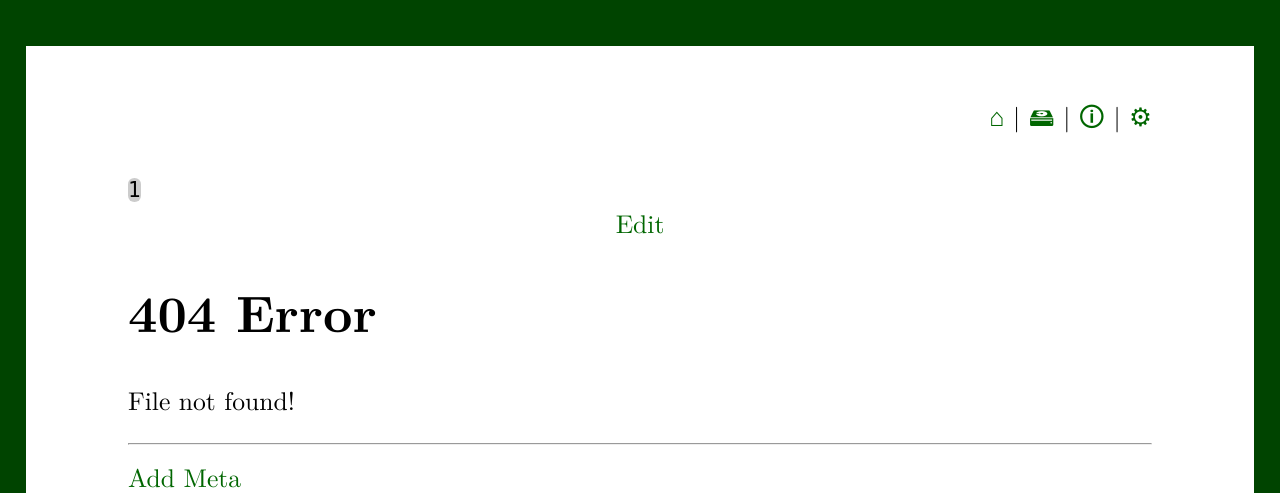
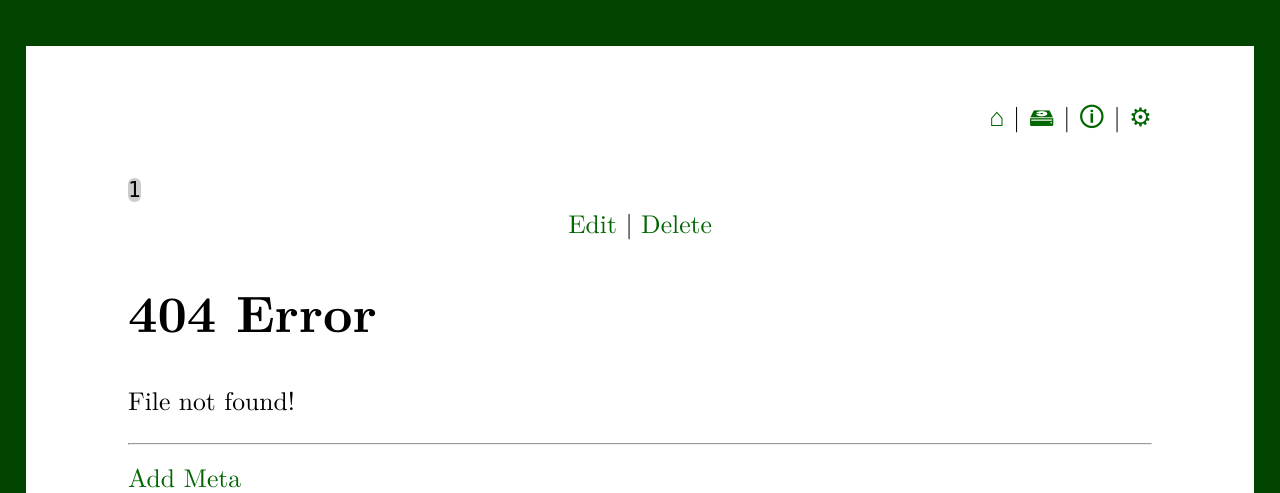
Before and after one commit to polarwinkel/PolarCloud, a Flask app: page /1 in a window 1280 px wide. Shown: the top 493 px of the page. Run offline with Flask 2, Linux system fonts and the light colour scheme.

Commit message:
added delete-option

```diff
--- a/app.py
+++ b/app.py
@@ -148,11 +148,14 @@ def updateSettings():
     content = 'ok'
     return content
 
-@app.route('/_delete', methods=['DELETE'])
+@app.route('/_delete/<path:path>', methods=['DELETE'])
 # TODO
-def deletePage():
-    result = 'TODO'
-    return result
+def deletePage(path):
+    if os.path.exists(folder+'/'+path):
+        os.remove(folder+'/'+path)
+        return '0'
+    else:
+        return 'ERROR: file not found!'
 
 @app.errorhandler(404)
 def error_not_found(error):
--- a/templates/page.html
+++ b/templates/page.html
@@ -3,7 +3,8 @@
 {% block content %}
 <code>{{ path }}</code>
 <nav id="pagenav">
-    <a onclick="edit()">Edit</a>
+    <a onclick="edit()">Edit</a> |
+    <a onclick="pa.boolean('! ACHTUNG !<br />Wirklich löschen?', 'delete');">Delete</a>
 </nav>
 <div id="content">
 {{ content|safe }}
@@ -12,11 +13,14 @@
     <p>Loading meta-information...</p>
 </div>
 
+<script src="{{ relroot }}_static/polalert.js"></script>
 <script>
     var path = '{{ path }}';
+    var relroot = '{{ relroot }}';
     var sourceUrl = '{{ relroot }}_getSource/{{ path }}';
     var updateUrl = '{{ relroot }}_updatePage/{{ path }}';
     var updateMetaUrl = '{{ relroot }}_updateMeta/{{ path }}';
+    var deleteUrl = '{{ relroot }}_delete/{{ path }}';
     var meta = {{ meta|safe }};
 
     function showMeta() {
@@ -89,6 +93,20 @@
         location.reload();
         //return response.json(); // parses JSON response into native JavaScript objects
     }
+    function paOk(str) {
+        if (str == 'delete') {
+            deletePage();
+        }
+    }
+    function paNo(str) {
+        pa.message('Ok, nichts passiert!');
+    }
+    async function deletePage() {
+        const response = await fetch(deleteUrl, {
+            method: 'DELETE', // *GET, POST, PUT, DELETE, etc.
+        });
+        window.location.href = relroot;
+    }
     async function saveMeta() {
         var desc = document.getElementById('description').value;
         var keyw = document.getElementById('keywords').value;
```
